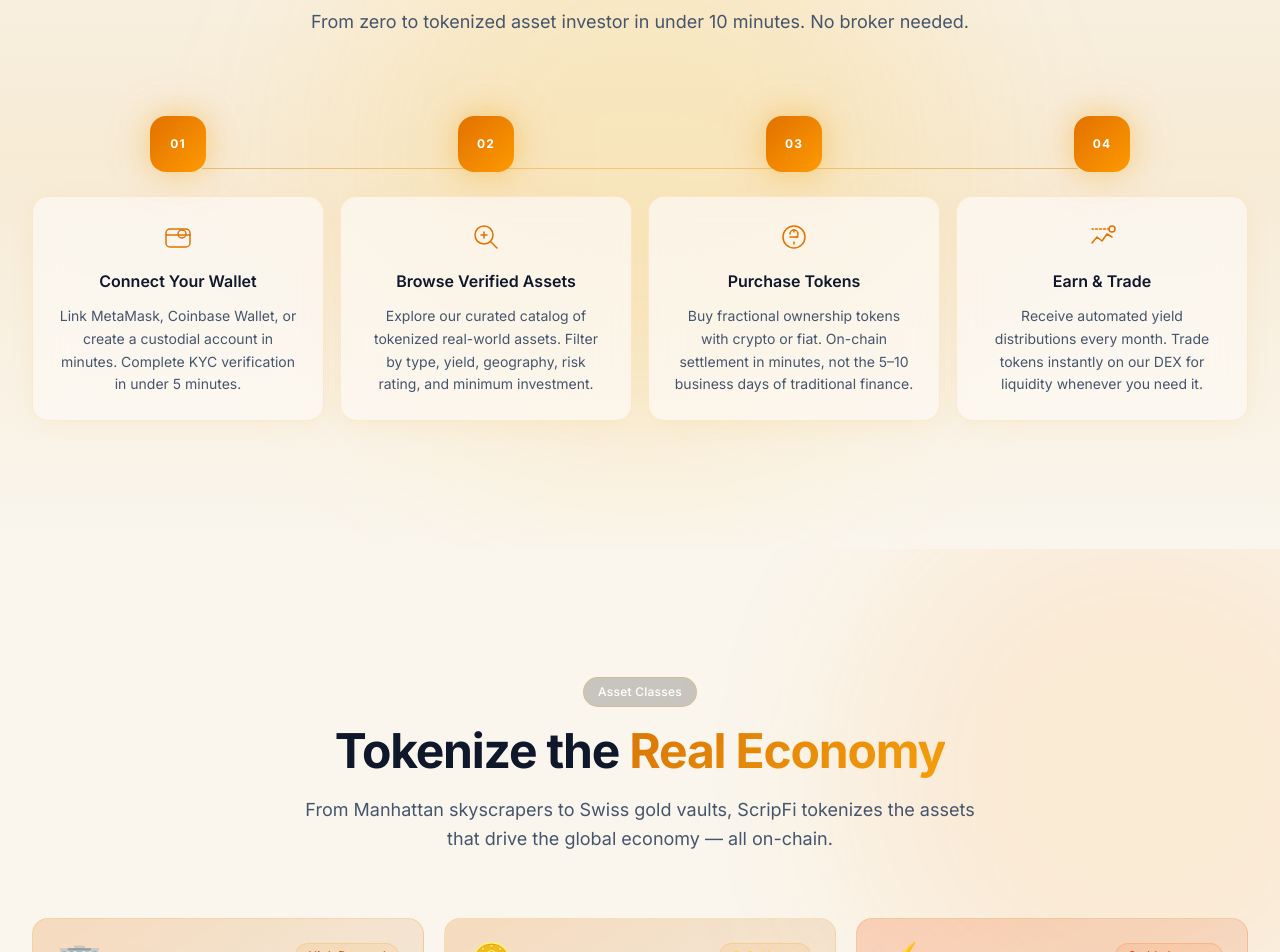
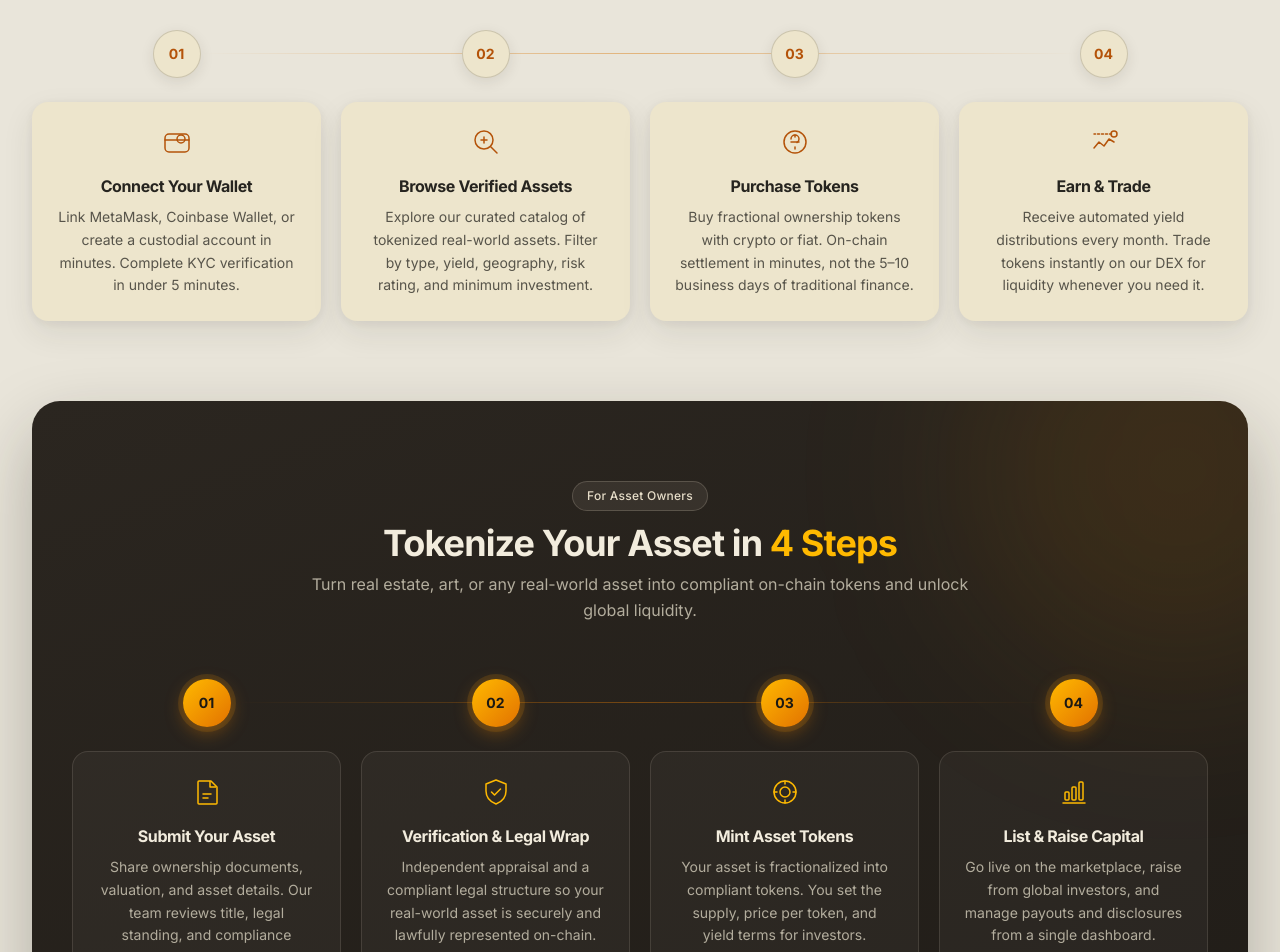
Before and after one commit to AMOGHPTL/RWA-website, a React (Vite) app: page / in a window 1280 px wide. Shown: the part 6240-7192 px from the top of the page. Built offline with nearby package versions, Linux system fonts and the light colour scheme.

Commit message:
How it works page

```diff
--- a/src/components/HowItWorks.tsx
+++ b/src/components/HowItWorks.tsx
@@ -1,6 +1,13 @@
-import { useRef, useEffect, useState } from 'react'
+import { useRef, useEffect, useState, type ReactNode } from 'react'
 
-const STEPS = [
+type Step = {
+  number: string
+  title: string
+  description: string
+  icon: ReactNode
+}
+
+const INVESTOR_STEPS: Step[] = [
   {
     number: '01',
     title: 'Connect Your Wallet',
@@ -51,6 +58,127 @@ const STEPS = [
   },
 ]
 
+const OWNER_STEPS: Step[] = [
+  {
+    number: '01',
+    title: 'Submit Your Asset',
+    description: 'Share ownership documents, valuation, and asset details. Our team reviews title, legal standing, and compliance requirements.',
+    icon: (
+      <svg width="32" height="32" viewBox="0 0 32 32" fill="none">
+        <path d="M8 5h12l6 6v16a1 1 0 01-1 1H8a1 1 0 01-1-1V6a1 1 0 011-1z" stroke="currentColor" strokeWidth="1.5" strokeLinejoin="round"/>
+        <path d="M19 5v6h6" stroke="currentColor" strokeWidth="1.5" strokeLinejoin="round"/>
+        <path d="M12 18h8M12 22h5" stroke="currentColor" strokeWidth="1.5" strokeLinecap="round"/>
+      </svg>
+    ),
+  },
+  {
+    number: '02',
+    title: 'Verification & Legal Wrap',
+    description: 'Independent appraisal and a compliant legal structure so your real-world asset is securely and lawfully represented on-chain.',
+    icon: (
+      <svg width="32" height="32" viewBox="0 0 32 32" fill="none">
+        <path d="M16 4l10 4v7c0 6.5-4.3 10.8-10 13-5.7-2.2-10-6.5-10-13V8l10-4z" stroke="currentColor" strokeWidth="1.5" strokeLinejoin="round"/>
+        <path d="M11.5 16l3 3 6-6" stroke="currentColor" strokeWidth="1.5" strokeLinecap="round" strokeLinejoin="round"/>
+      </svg>
+    ),
+  },
+  {
+    number: '03',
+    title: 'Mint Asset Tokens',
+    description: 'Your asset is fractionalized into compliant tokens. You set the supply, price per token, and yield terms for investors.',
+    icon: (
+      <svg width="32" height="32" viewBox="0 0 32 32" fill="none">
+        <circle cx="16" cy="16" r="11" stroke="currentColor" strokeWidth="1.5"/>
+        <circle cx="16" cy="16" r="5" stroke="currentColor" strokeWidth="1.5"/>
+        <path d="M16 5v3M16 24v3M5 16h3M24 16h3" stroke="currentColor" strokeWidth="1.5" strokeLinecap="round"/>
+      </svg>
+    ),
+  },
+  {
+    number: '04',
+    title: 'List & Raise Capital',
+    description: 'Go live on the marketplace, raise from global investors, and manage payouts and disclosures from a single dashboard.',
+    icon: (
+      <svg width="32" height="32" viewBox="0 0 32 32" fill="none">
+        <path d="M5 27h22" stroke="currentColor" strokeWidth="1.5" strokeLinecap="round"/>
+        <rect x="7" y="16" width="4" height="8" rx="1" stroke="currentColor" strokeWidth="1.5"/>
+        <rect x="14" y="11" width="4" height="13" rx="1" stroke="currentColor" strokeWidth="1.5"/>
+        <rect x="21" y="6" width="4" height="18" rx="1" stroke="currentColor" strokeWidth="1.5"/>
+      </svg>
+    ),
+  },
+]
+
+function StepFlow({ steps, visible, dark = false }: { steps: Step[]; visible: boolean; dark?: boolean }) {
+  return (
+    <div className="grid grid-cols-1 lg:grid-cols-4 gap-6 lg:gap-5 relative">
+      {/* Desktop connector line */}
+      <div className="hidden lg:block absolute top-[23px] left-[14%] right-[14%] pointer-events-none">
+        <div className="h-px w-full" style={{ background: 'linear-gradient(to right, rgba(217,119,6,0), rgba(217,119,6,0.45), rgba(217,119,6,0))' }} />
+      </div>
+
+      {steps.map((step, i) => (
+        <div
+          key={step.number}
+          className={`flex flex-col items-center text-center reveal ${visible ? 'visible' : ''}`}
+          style={{ transitionDelay: `${i * 0.12}s` }}
+        >
+          {/* Number node */}
+          <div className="relative z-10 mb-6">
+            {dark ? (
+              // Amber-filled node for the owner (dark) track
+              <div
+                className="w-12 h-12 rounded-full flex items-center justify-center mx-auto bg-gradient-to-br from-amber-400 to-amber-600"
+                style={{ boxShadow: '0 0 0 5px rgba(245,158,11,0.14), 0 6px 18px rgba(217,119,6,0.4)' }}
+              >
+                <span className="font-bold text-sm text-[#1c1913]">{step.number}</span>
+              </div>
+            ) : (
+              // Cream node for the investor (light) track
+              <div
+                className="w-12 h-12 rounded-full flex items-center justify-center mx-auto"
+                style={{
+                  background: '#ede5cc',
+                  border: '1px solid rgba(55,50,35,0.18)',
+                  boxShadow: '0 4px 14px rgba(45,40,28,0.10)',
+                }}
+              >
+                <span className="font-bold text-sm text-[#b45309]">{step.number}</span>
+              </div>
+            )}
+          </div>
+
+          {/* Card */}
+          {dark ? (
+            <div
+              className="rounded-2xl p-6 w-full flex-1 transition-transform duration-300 hover:-translate-y-1.5"
+              style={{ background: 'rgba(255,255,255,0.04)', border: '1px solid rgba(245,231,210,0.12)' }}
+            >
+              <div className="text-amber-400 flex justify-center mb-4">{step.icon}</div>
+              <h3 className="text-[#f2ecdd] font-bold text-base mb-2 tracking-tight">{step.title}</h3>
+              <p className="text-[#b3ad9d] text-sm leading-relaxed">{step.description}</p>
+            </div>
+          ) : (
+            <div
+              className="rounded-2xl p-6 w-full flex-1 transition-transform duration-300 hover:-translate-y-1.5"
+              style={{ background: '#ede5cc', boxShadow: '0 2px 8px rgba(45,40,28,0.06), 0 12px 32px rgba(45,40,28,0.09)' }}
+            >
+              <div className="text-[#b45309] flex justify-center mb-4">{step.icon}</div>
+              <h3 className="text-[#26241f] font-bold text-base mb-2 tracking-tight">{step.title}</h3>
+              <p className="text-[#57544a] text-sm leading-relaxed">{step.description}</p>
+            </div>
+          )}
+
+          {/* Mobile arrow */}
+          {i < steps.length - 1 && (
+            <div className={`lg:hidden my-2 ${dark ? 'text-amber-400/50' : 'text-amber-600/40'}`}>↓</div>
+          )}
+        </div>
+      ))}
+    </div>
+  )
+}
+
 function useReveal() {
   const ref = useRef<HTMLDivElement>(null)
   const [visible, setVisible] = useState(false)
@@ -63,58 +191,53 @@ function useReveal() {
 }
 
 export default function HowItWorks() {
-  const { ref, visible } = useReveal()
+  const investors = useReveal()
+  const owners = useReveal()
 
   return (
-    <section id="how-it-works" ref={ref} className="py-24 md:py-32 relative overflow-hidden" style={{ background: 'linear-gradient(180deg, #faf6ee 0%, #f7ebd5 50%, #faf6ee 100%)' }}>
-      <div className="orb w-[600px] h-[600px] bg-amber-400/[0.12] top-1/2 left-1/2 -translate-x-1/2 -translate-y-1/2" />
-
+    <section id="how-it-works" className="bg-[#E9E5DA] py-24 relative overflow-hidden">
       <div className="max-w-7xl mx-auto px-5 sm:px-8 relative z-10">
-        {/* Header */}
-        <div className={`text-center mb-20 reveal ${visible ? 'visible' : ''}`}>
-          <div className="badge inline-flex mb-5">Simple Process</div>
-          <h2 className="text-4xl sm:text-5xl font-bold text-slate-900 mb-5 tracking-tight">
-            Start Investing in <span className="text-gradient">4 Steps</span>
+        {/* For investors */}
+        <div ref={investors.ref}>
+          <div className={`text-center mb-14 reveal ${investors.visible ? 'visible' : ''}`}>
+            <div className="badge-charcoal inline-flex mb-3">For Investors</div>
+            <h2 className="text-3xl sm:text-4xl font-bold text-[#26241f] mb-2 tracking-tight">
+              Start Investing in <span className="text-[#6b675c]">4 Steps</span>
             </h2>
-          <p className="text-slate-600 text-base sm:text-lg max-w-2xl mx-auto">
+            <p className="text-[#57544a] text-sm sm:text-base max-w-2xl mx-auto leading-relaxed">
               From zero to tokenized asset investor in under 10 minutes. No broker needed.
             </p>
           </div>
-
-        {/* Steps */}
-        <div className="grid grid-cols-1 lg:grid-cols-4 gap-6 lg:gap-4 relative">
-          {/* Desktop connector line */}
-          <div className="hidden lg:block absolute top-[52px] left-[14%] right-[14%] pointer-events-none">
-            <div className="h-px bg-gradient-to-r from-amber-600/40 via-amber-500/40 to-amber-600/40 w-full" />
-            {/* Dots at each step midpoint */}
+          <StepFlow steps={INVESTOR_STEPS} visible={investors.visible} />
         </div>
 
-          {STEPS.map((step, i) => (
+        {/* For asset owners — inverted dark panel so it clearly reads as a separate path */}
         <div
-              key={step.number}
-              className={`flex flex-col items-center text-center reveal ${visible ? 'visible' : ''}`}
-              style={{ transitionDelay: `${i * 0.12}s` }}
+          ref={owners.ref}
+          className="mt-20 rounded-[28px] px-5 py-16 sm:px-10 sm:py-20 relative overflow-hidden"
+          style={{
+            background: 'linear-gradient(160deg, #2b2620 0%, #211d18 100%)',
+            boxShadow: '0 30px 70px rgba(28,24,17,0.28)',
+          }}
         >
-              {/* Circle */}
-              <div className="relative z-10 mb-6">
-                <div className="w-[56px] h-[56px] rounded-2xl bg-gradient-to-br from-amber-600 to-amber-500 flex items-center justify-center mx-auto shadow-lg glow-purple">
-                  <span className="text-white font-bold text-xs tracking-widest">{step.number}</span>
+          <div className="orb w-[420px] h-[420px] bg-amber-500/[0.10] top-0 right-0 translate-x-1/3 -translate-y-1/3" />
+          <div className="relative z-10">
+            <div className={`text-center mb-14 reveal ${owners.visible ? 'visible' : ''}`}>
+              <div
+                className="inline-flex items-center gap-2 mb-3 rounded-full px-3.5 py-1.5 text-xs font-medium tracking-[0.02em]"
+                style={{ background: 'rgba(245,231,210,0.08)', border: '1px solid rgba(245,231,210,0.18)', color: '#e7dec9' }}
+              >
+                For Asset Owners
               </div>
+              <h2 className="text-3xl sm:text-4xl font-bold text-[#f2ecdd] mb-2 tracking-tight">
+                Tokenize Your Asset in <span className="text-amber-400">4 Steps</span>
+              </h2>
+              <p className="text-[#b3ad9d] text-sm sm:text-base max-w-2xl mx-auto leading-relaxed">
+                Turn real estate, art, or any real-world asset into compliant on-chain tokens and unlock global liquidity.
+              </p>
             </div>
-
-              {/* Card */}
-              <div className="glass rounded-2xl p-6 w-full hover:border-amber-500/25 transition-all duration-300 hover:-translate-y-2 hover:shadow-2xl hover:shadow-amber-500/10">
-                <div className="text-amber-600 flex justify-center mb-4">{step.icon}</div>
-                <h3 className="text-slate-900 font-semibold text-base mb-3">{step.title}</h3>
-                <p className="text-slate-600 text-sm leading-relaxed">{step.description}</p>
+            <StepFlow steps={OWNER_STEPS} visible={owners.visible} dark />
           </div>
-
-              {/* Mobile arrow */}
-              {i < STEPS.length - 1 && (
-                <div className="lg:hidden text-amber-500/40 my-2">↓</div>
-              )}
-            </div>
-          ))}
         </div>
       </div>
     </section>
```
Lines whose indentation alone changed are shown as unchanged.
